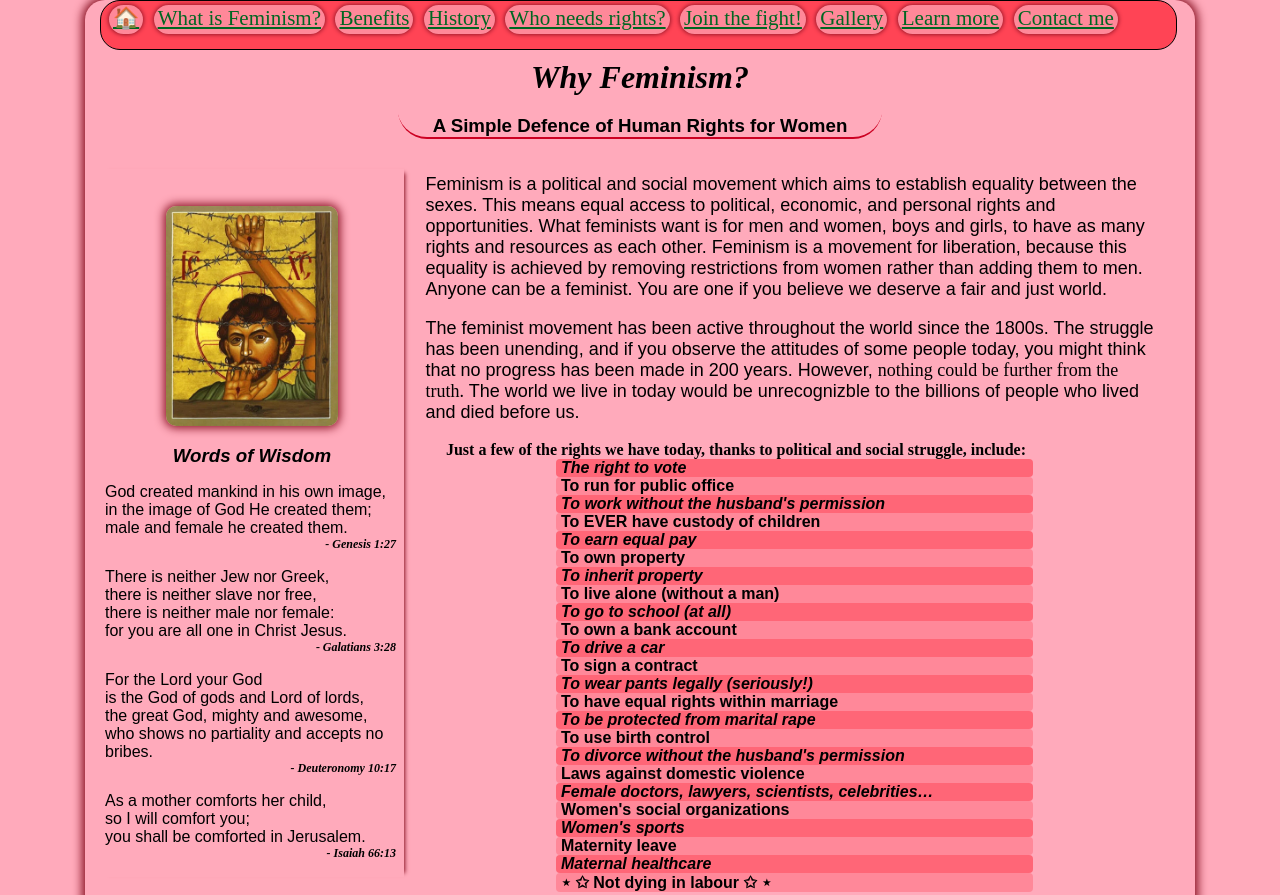
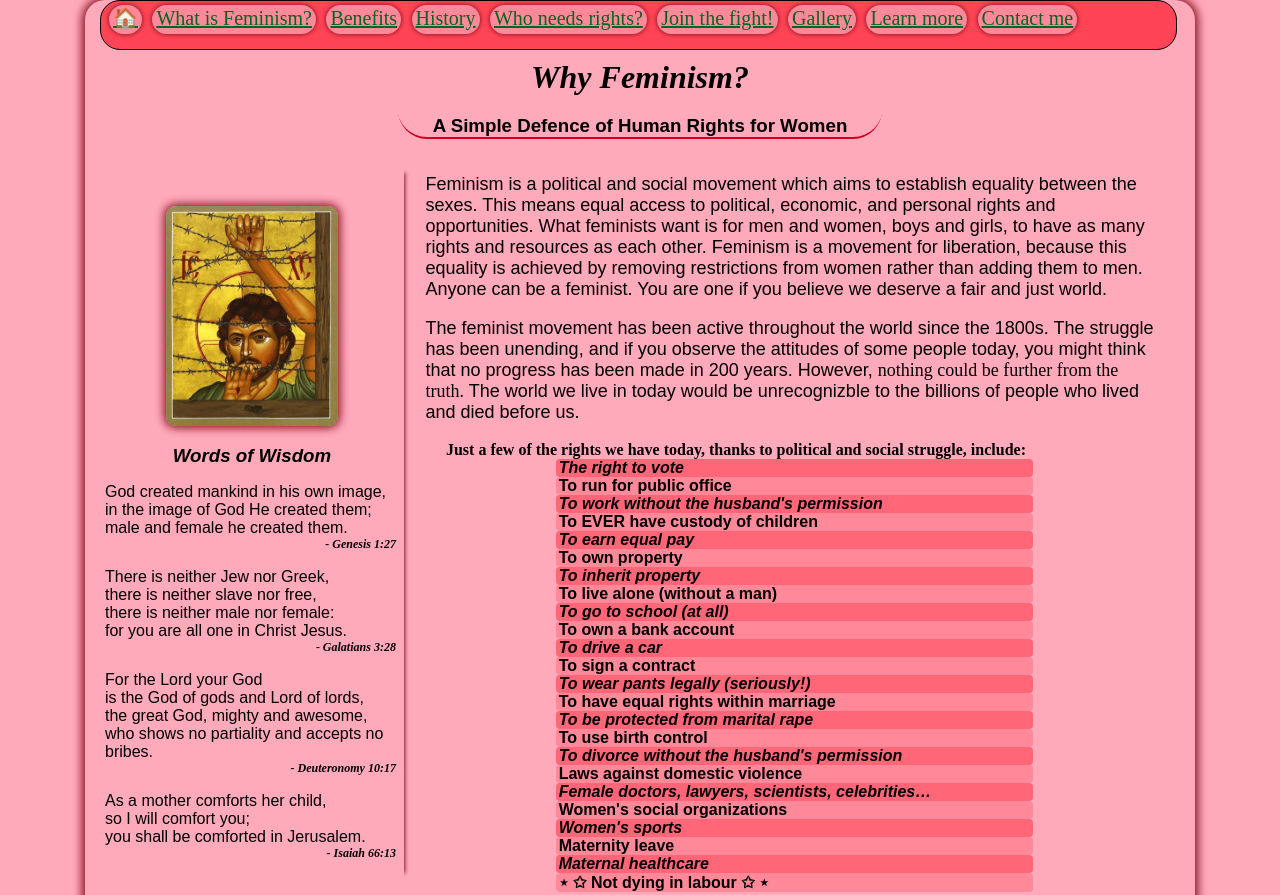
Before and after one commit to omar-st/feminism, a plain HTML site: page index.html in a window 1280 px wide. Shown: the top 895 px of the page. Drawn offline with Linux system fonts and the light colour scheme; a web font is replaced by a local one.

Commit message:
Update style.css

```diff
--- a/style.css
+++ b/style.css
@@ -28,7 +28,7 @@ hr {
 
 h1:hover { transform: scale(1.08);}
 h3:hover { font-style: italic;}
-article p:hover {box-shadow : 0px 4px 0px 0px #c02;}
+article p:hover {box-shadow : 0px 4px 0px 0px #d26;}
 h1, footer h3, .emily {font-family: 'Emilys Candy', serif;}
 footer h3 {margin-top : 0px;}
 #address {box-shadow: 0 -8px 6px -6px #812;}
@@ -44,13 +44,13 @@ ul.candy {
 ul.candy:hover {
   box-shadow : 6px 0px 8px -4px #ff0;}
 ul.candy li {
-    padding-left : 1%;
+    padding-left : 0.5%;
     border-radius : 4px; }
 ul.candy li:hover {
     transform: scale(1.03); }
 ul.candy li:nth-child(odd) {
   background-color: #f67;
-  font-style: italic;
+  font-style: oblique;
 }
 ul.candy li:nth-child(even) {
   background-color: #f89; }
@@ -151,7 +151,7 @@ nav ul li:hover {
 nav ul li a {
     color: #062;
     display : inline-block;
-    font-size : 21px;
+    font-size : 20px;
     font-family: 'Emilys Candy', serif;
 }
 
```
